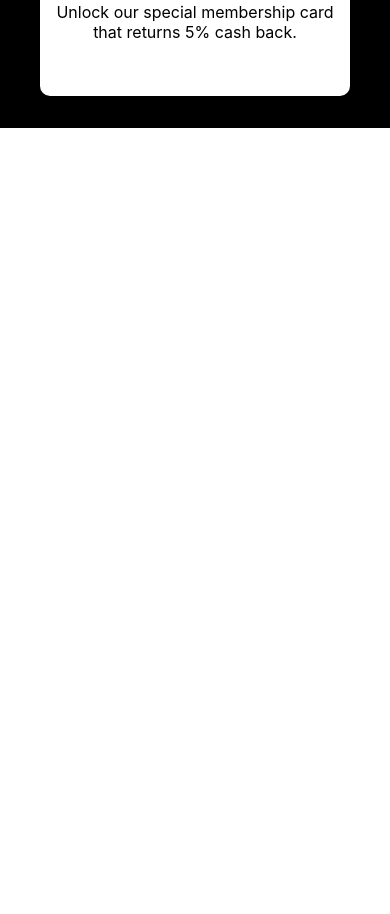
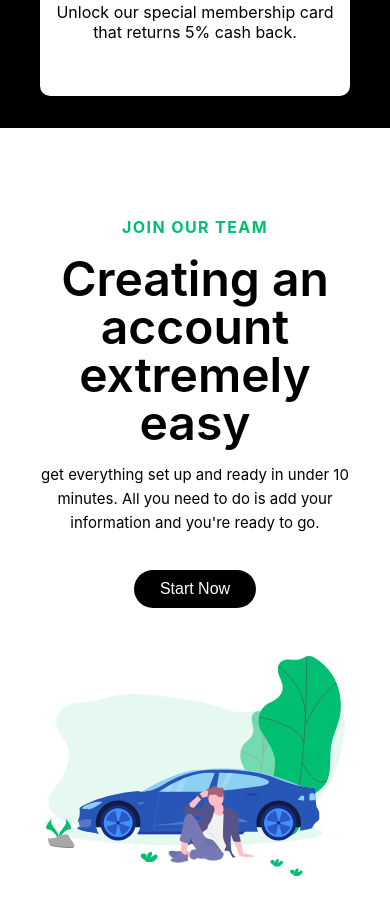
Before and after one commit to Mud2003/v_bank-frontend, a React (Create React App) app: page / in a window 390 px wide. Shown: the part 3540-4454 px from the top of the page. Before the commit the page ends 3668 px from the top, so only its background shows below. Built offline with nearby package versions, Linux system fonts and the light colour scheme.

Commit message:
SignUp section created.

```diff
--- a/src/App.js
+++ b/src/App.js
@@ -4,6 +4,7 @@ import About from './components/Pages/About/About';
 import Discover from './components/Pages/Discover/Discover';
 import Hero from './components/Pages/HeroPage/Hero';
 import Services from './components/Pages/Services/Services';
+import SignUp from './components/Pages/SignUp/SignUp';
 
 function App() {
   return (
@@ -13,6 +14,7 @@ function App() {
       <About/>
       <Discover/>
       <Services/>
+      <SignUp/>
     </>
   );
 }
--- /dev/null
+++ b/src/components/Pages/SignUp/SignUp.jsx
@@ -0,0 +1,23 @@
+import './signup.css';
+import React from 'react';
+import svg from '../../../assets/svg.svg'
+
+export default function SignUp() {
+  return (
+    <div className="bg-color0">
+        <div className="content1">
+            <div className="textcont">
+                <h5>JOIN OUR TEAM</h5>
+                <h2>Creating an <br /> account extremely <br /> easy</h2>
+                <p>get everything set up and ready in under 10 <br /> minutes. All you need to do is add your <br /> information and you're ready to go.</p>
+                <div className="btm0">
+                    <button>Start Now</button>
+                </div>
+            </div>
+            <div className="imgcont">
+                <img src={svg} alt="svg" />
+            </div>
+        </div>
+    </div>
+  )
+}
--- /dev/null
+++ b/src/components/Pages/SignUp/signup.css
@@ -0,0 +1,211 @@
+.bg-color0{
+    background-color: white;
+    width: 100%;
+    height: 100vh;
+    display: flex;
+    justify-content: center;
+    align-items: center;
+    color: black;
+}
+.imgcont > img{
+    width: 500px;
+}
+.content1{
+    display: flex;
+    flex-direction: row;
+    align-items: center;
+    gap: 8rem;
+}
+.textcont > h5 {
+    margin: 0;
+    color: rgb(1, 191, 113);
+    font-size: 18px;
+    line-height: 16px;
+    font-weight: 700;
+    letter-spacing: 1.4px;
+    text-transform: uppercase;
+    margin-bottom: 16px;
+}
+.textcont > h2{
+    margin: 0;
+    font-size: 56px;
+    line-height: 1;
+    font-weight: 600;
+}
+.textcont > p{
+    margin-bottom: 35px;
+    font-size: 20px;
+    line-height: 24px;
+}
+.btm0 > button{
+    font-size: 18px;
+    color: white;
+    background-color: black;
+}
+
+/* Responsive Design */
+@media screen and (max-width: 1245px) {
+    .imgcont > img{
+        width: 450px;
+    }
+    .content1{
+        display: flex;
+        flex-direction: row;
+        align-items: center;
+        gap: 5rem;
+    }
+    .textcont > h5 {
+        margin: 0;
+        color: rgb(1, 191, 113);
+        font-size: 16px;
+        line-height: 16px;
+        font-weight: 700;
+        letter-spacing: 1.4px;
+        text-transform: uppercase;
+        margin-bottom: 16px;
+    }
+    .textcont > h2{
+        margin: 0;
+        font-size: 52px;
+        line-height: 1;
+        font-weight: 600;
+    }
+    .textcont > p{
+        margin-bottom: 35px;
+        font-size: 18px;
+        line-height: 24px;
+    }
+    .btm0 > button{
+        font-size: 18px;
+    }
+}
+@media screen and (max-width: 991px) {
+    .imgcont > img{
+        width: 350px;
+    }
+    .content1{
+        display: flex;
+        flex-direction: row;
+        align-items: center;
+        gap: 3rem;
+    }
+    .textcont > h5 {
+        margin: 0;
+        color: rgb(1, 191, 113);
+        font-size: 16px;
+        line-height: 16px;
+        font-weight: 700;
+        letter-spacing: 1.4px;
+        text-transform: uppercase;
+        margin-bottom: 16px;
+    }
+    .textcont > h2{
+        margin: 0;
+        font-size: 48px;
+        line-height: 1;
+        font-weight: 600;
+    }
+    .textcont > p{
+        margin-bottom: 35px;
+        font-size: 15px;
+        line-height: 24px;
+    }
+    .btm0 > button{
+        font-size: 16px;
+    }
+}
+@media screen and (max-width: 768px) {
+    .imgcont > img{
+        width: 300px;
+    }
+    .content1{
+        display: flex;
+        flex-direction: column;
+        align-items: center;
+        gap: 3rem;
+        text-align: center;
+    }
+    .textcont > h5 {
+        margin: 0;
+        color: rgb(1, 191, 113);
+        font-size: 16px;
+        line-height: 16px;
+        font-weight: 700;
+        letter-spacing: 1.4px;
+        text-transform: uppercase;
+        margin-bottom: 20px;
+    }
+    .textcont > h2{
+        margin: 0;
+        font-size: 48px;
+        line-height: 1;
+        font-weight: 600;
+        margin-bottom: 16px;
+    }
+    .textcont > p{
+        margin-bottom: 35px;
+        font-size: 15px;
+        line-height: 24px;
+    }
+    .btm0 > button{
+        font-size: 16px;
+    }
+}
+@media screen and (max-width: 625px) {
+
+}
+@media screen and (max-width: 377px) {
+    .textcont > h5{
+        margin-top: 4rem;
+    }
+}
+@media screen and (max-width: 361px) {
+    .bg-color0{
+        background-color: white;
+        width: 100%;
+        height: 120vh;
+        display: flex;
+        justify-content: center;
+        align-items: center;
+        color: black;
+    }
+    .imgcont > img{
+        width: 250px;
+    }
+    .content1{
+        display: flex;
+        flex-direction: column;
+        align-items: center;
+        gap: 3rem;
+        text-align: center;
+    }
+    .textcont > h5 {
+        margin: 0;
+        color: rgb(1, 191, 113);
+        font-size: 16px;
+        line-height: 16px;
+        font-weight: 700;
+        letter-spacing: 1.4px;
+        text-transform: uppercase;
+        margin-bottom: 20px;
+    }
+    .textcont > h2{
+        margin: 0;
+        font-size: 48px;
+        line-height: 1;
+        font-weight: 600;
+        margin-bottom: 16px;
+    }
+    .textcont > p{
+        margin-bottom: 35px;
+        font-size: 15px;
+        line-height: 24px;
+        padding: 0 1rem;
+    }
+    .btm0 > button{
+        font-size: 16px;
+    }
+}
+@media screen and (max-width: 321px) {
+
+}
```
